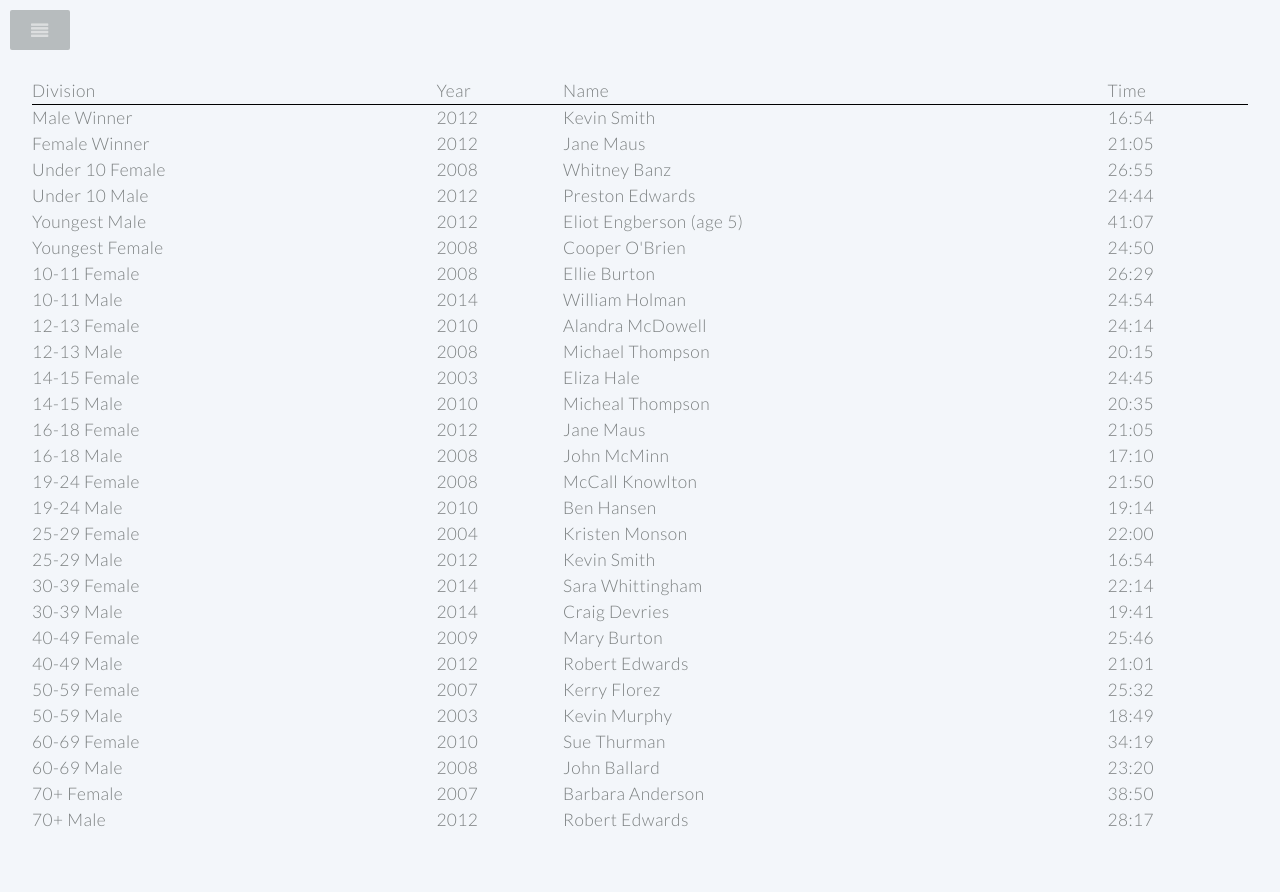
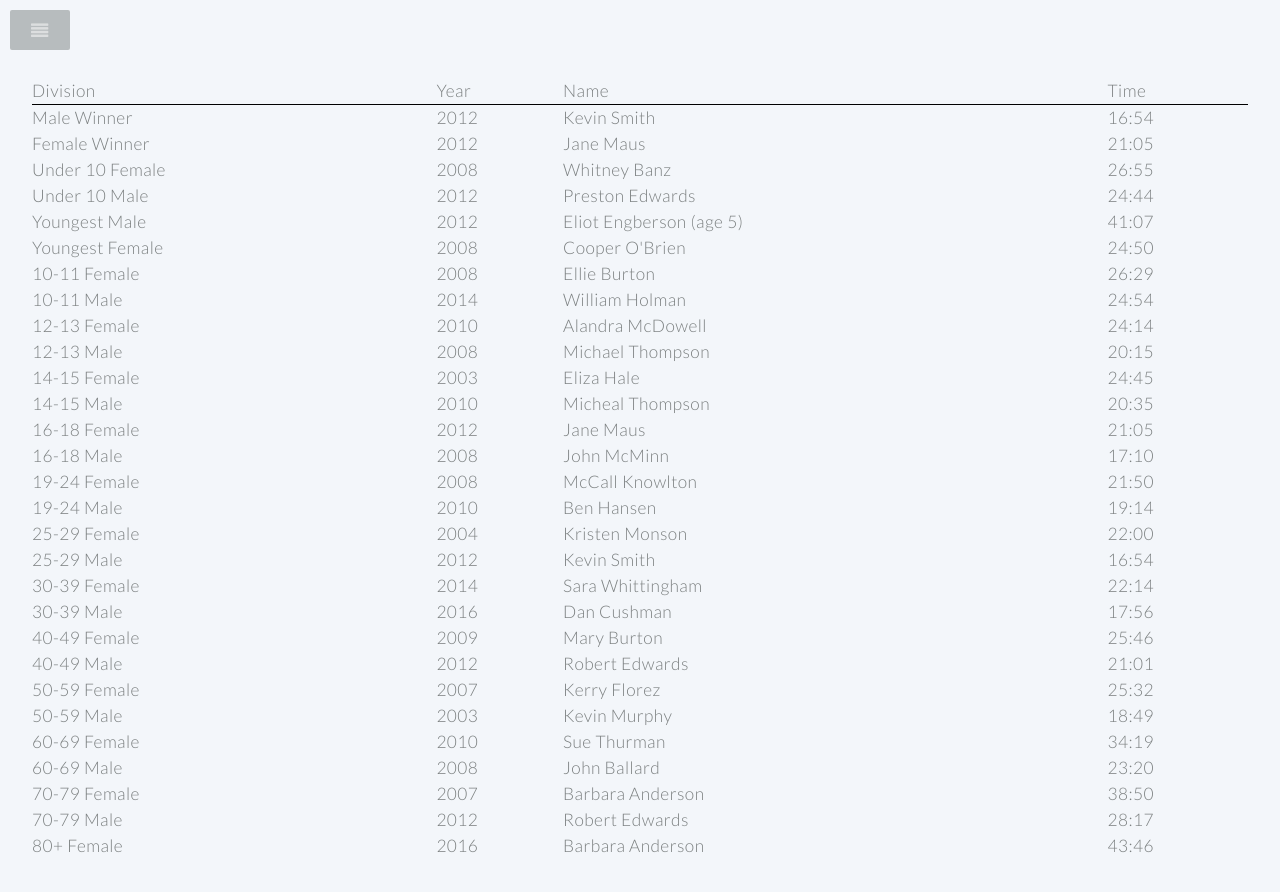
Before and after one commit to benhansen-io/HighFives5k, a Jekyll site: the page built from course-records.html, in a window 1280 px wide. Shown: the top 892 px of the page. Built offline with Jekyll 4.4.1, drawn with Linux system fonts in a browser that asks for light colours.

Commit message:
added 2016 results

```diff
--- a/_layouts/default.html
+++ b/_layouts/default.html
@@ -44,6 +44,7 @@
                     <li class="submenu">
                     <a>Race Results</a>
           <ul>
+              <li><a href="/results/2016.html">2016</a></li>
               <li><a href="/results/2015.html">2015</a></li>
               <li><a href="/results/2014.html">2014</a></li>
               <li><a href="/results/2013.html">2013</a></li>
@@ -58,6 +59,7 @@
               <li><a href="/results/2003.html">2003</a></li>
               <li><a>Kids Dash Results</a>
                   <ul>
+                      <li><a href="/kidsdash/2016.html">2016</a></li>
                       <li><a href="/kidsdash/2015.html">2015</a></li>
                       <li><a href="/kidsdash/2014.html">2014</a></li>
                       <li><a href="/kidsdash/2013.html">2013</a></li>
@@ -70,6 +72,7 @@
         <li class="submenu">
         <a>Division Winners</a>
           <ul>
+              <li><a href="/divisionwinners/2016.html">2016</a></li>
               <li><a href="/divisionwinners/2015.html">2015</a></li>
               <li><a href="/divisionwinners/2014.html">2014</a></li>
               <li><a href="/divisionwinners/2013.html">2013</a></li>
--- a/course-records.html
+++ b/course-records.html
@@ -30,14 +30,15 @@ layout: page
     <tr><td>25-29 Female</td><td>2004</td><td>Kristen Monson</td><td>22:00</td></tr>
     <tr><td>25-29 Male</td><td>2012</td><td>Kevin Smith</td><td>16:54</td></tr>
     <tr><td>30-39 Female</td><td>2014</td><td>Sara Whittingham</td><td>22:14</td></tr>
-    <tr><td>30-39 Male</td><td>2014</td><td>Craig Devries</td><td>19:41</td></tr>
+    <tr><td>30-39 Male</td><td>2016</td><td>Dan Cushman</td><td>17:56</td></tr>
     <tr><td>40-49 Female</td><td>2009</td><td>Mary Burton</td><td>25:46</td></tr>
     <tr><td>40-49 Male</td><td>2012</td><td>Robert Edwards</td><td>21:01</td></tr>
     <tr><td>50-59 Female</td><td>2007</td><td>Kerry Florez</td><td>25:32</td></tr>
     <tr><td>50-59 Male</td><td>2003</td><td>Kevin Murphy</td><td>18:49</td></tr>
     <tr><td>60-69 Female</td><td>2010</td><td>Sue Thurman</td><td>34:19</td></tr>
     <tr><td>60-69 Male</td><td>2008</td><td>John Ballard</td><td>23:20</td></tr>
-    <tr><td>70+ Female</td><td>2007</td><td>Barbara Anderson</td><td>38:50</td></tr>
-    <tr><td>70+ Male</td><td>2012</td><td>Robert Edwards</td><td>28:17</td></tr>
+    <tr><td>70-79 Female</td><td>2007</td><td>Barbara Anderson</td><td>38:50</td></tr>
+    <tr><td>70-79 Male</td><td>2012</td><td>Robert Edwards</td><td>28:17</td></tr>
+    <tr><td>80+ Female</td><td>2016</td><td>Barbara Anderson</td><td>43:46</td></tr>
   </tbody>
 </table>
```
Also changed, not shown: index.html (+4 -3 lines).
